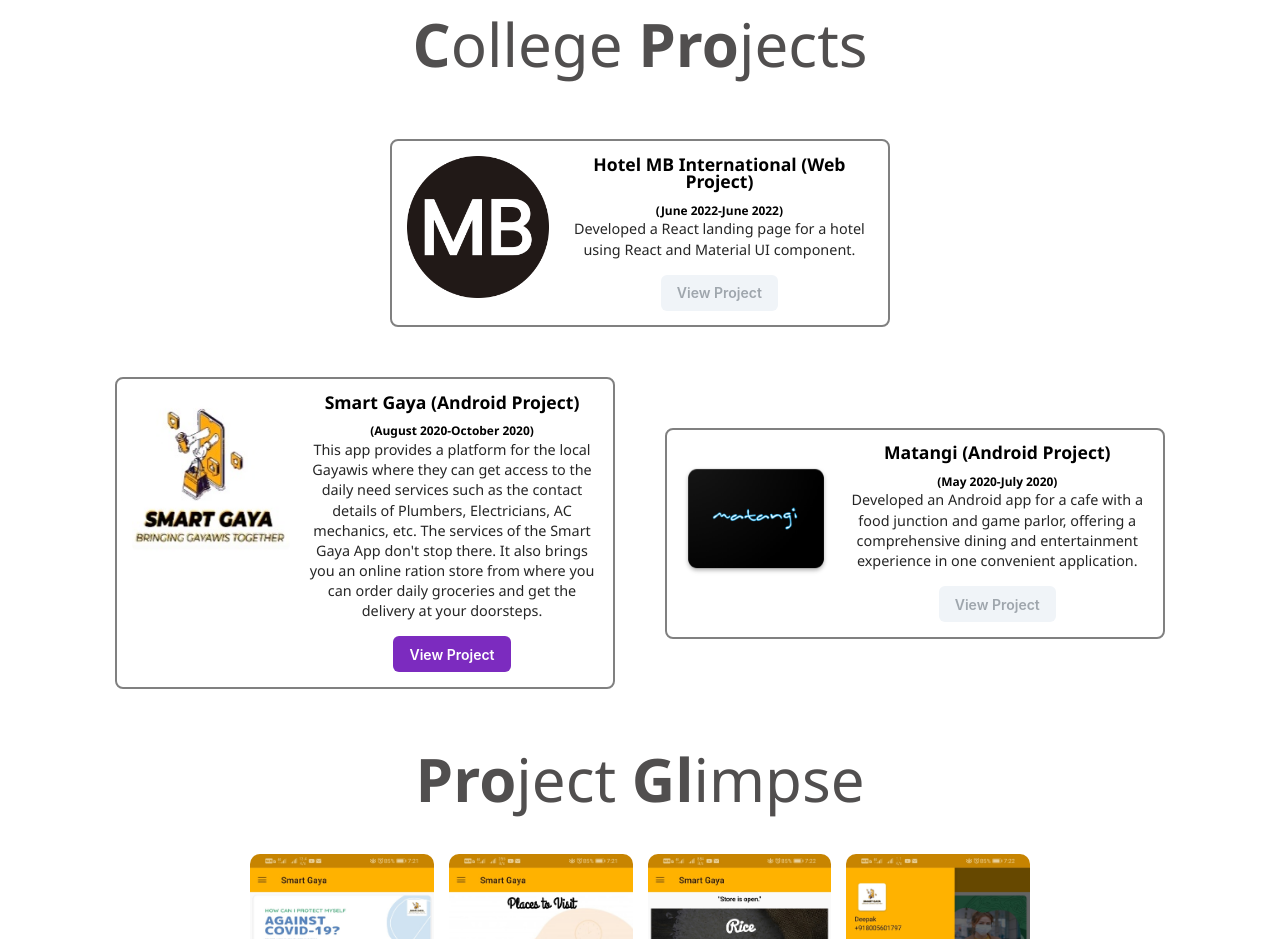
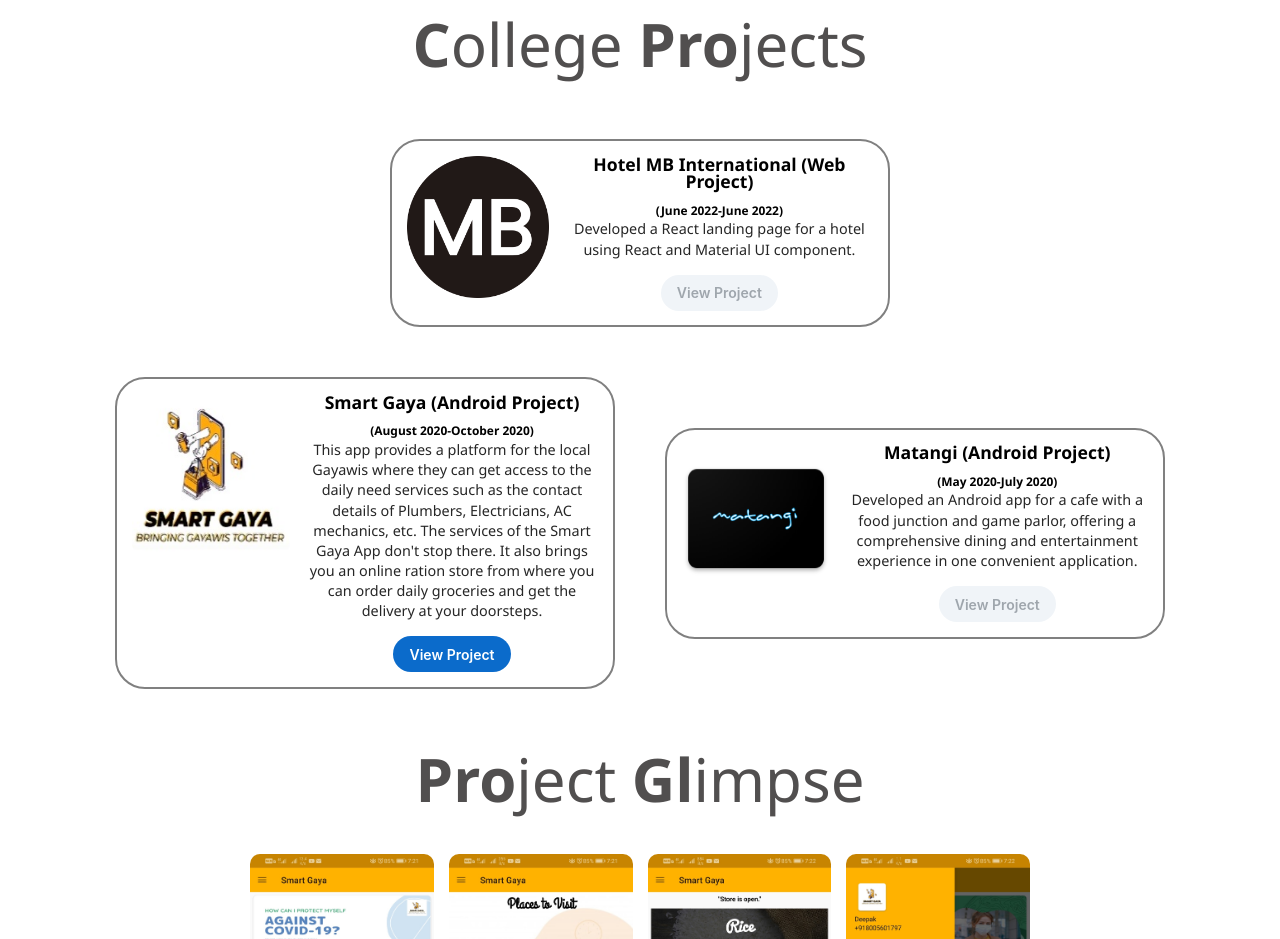
Before and after one commit to ShubhamKumar3010/portfolio, a React (Create React App) app: page / in a window 1280 px wide. Shown: the part 1920-2859 px from the top of the page. Built offline with nearby package versions, Linux system fonts and the light colour scheme.

Commit message:
"zustand library fix, final ui changees"

```diff
--- a/src/components/Project.css
+++ b/src/components/Project.css
@@ -9,7 +9,7 @@
 .project-card-sm {
     max-width: 500px;
     padding: 2.5px;
-    border-radius: 8px;
+    border-radius: 30px;
     border: 2px solid grey;
     background-color: rgba(255, 255, 255, 0.15);
     position: relative;
--- a/src/components/Project.tsx
+++ b/src/components/Project.tsx
@@ -36,7 +36,8 @@
           </div>
           <Button
             variant="solid"
-            sx={{ color: "white", background: "#7c2bbf", marginTop: "15px" }}
+            sx={{ color: "white", background: "#00fff", marginTop: "15px" }}
+            style={{borderRadius:"300px"}}
             onClick={() => {
               window.open(
                 "https://www.youtube.com/watch?v=n8BI4MhLTfI",
--- a/src/store/store.tsx
+++ b/src/store/store.tsx
@@ -1,4 +1,4 @@
-import create from "zustand";
+import { create } from "zustand";
 
 interface StoreState {
   home: React.MutableRefObject<any>;
```
